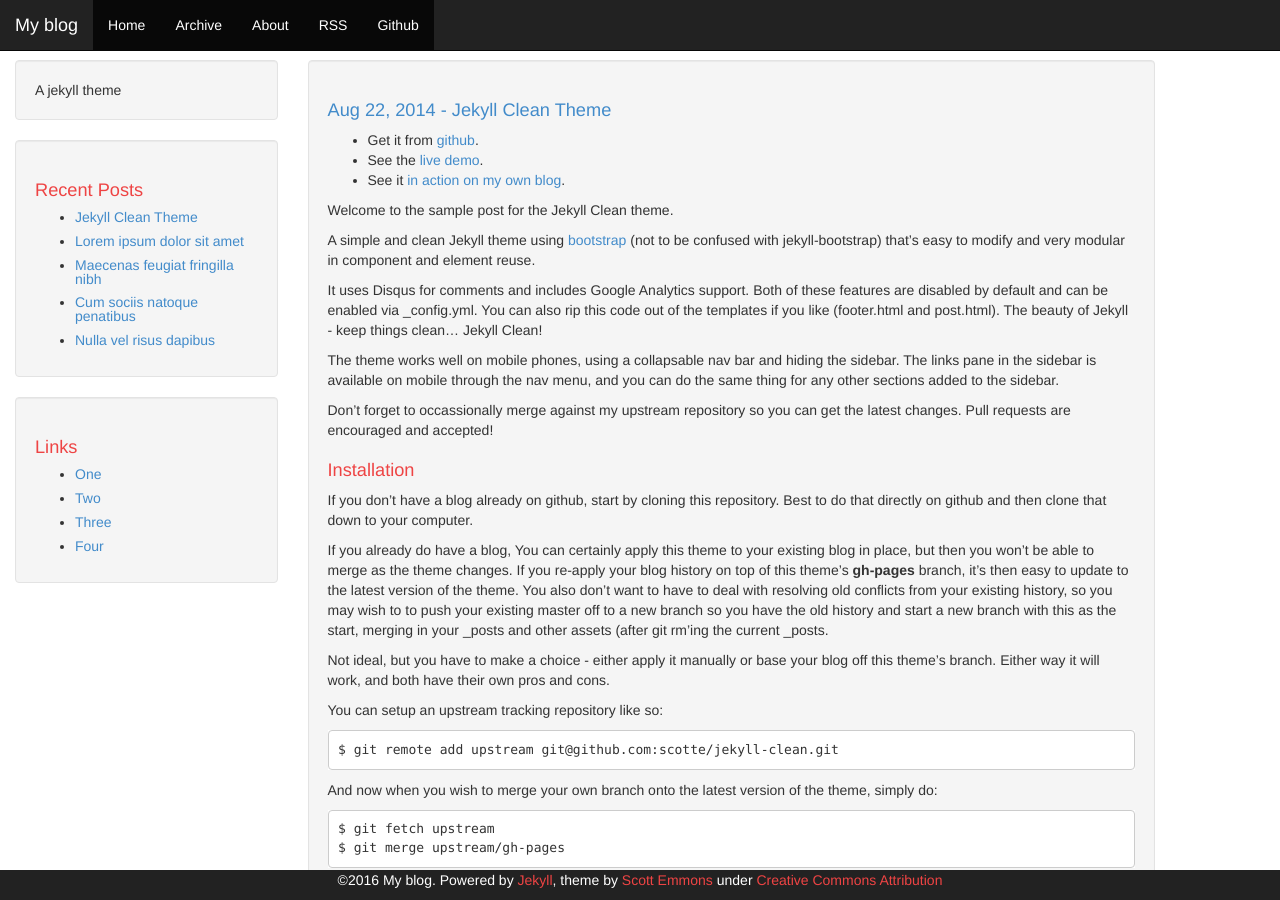
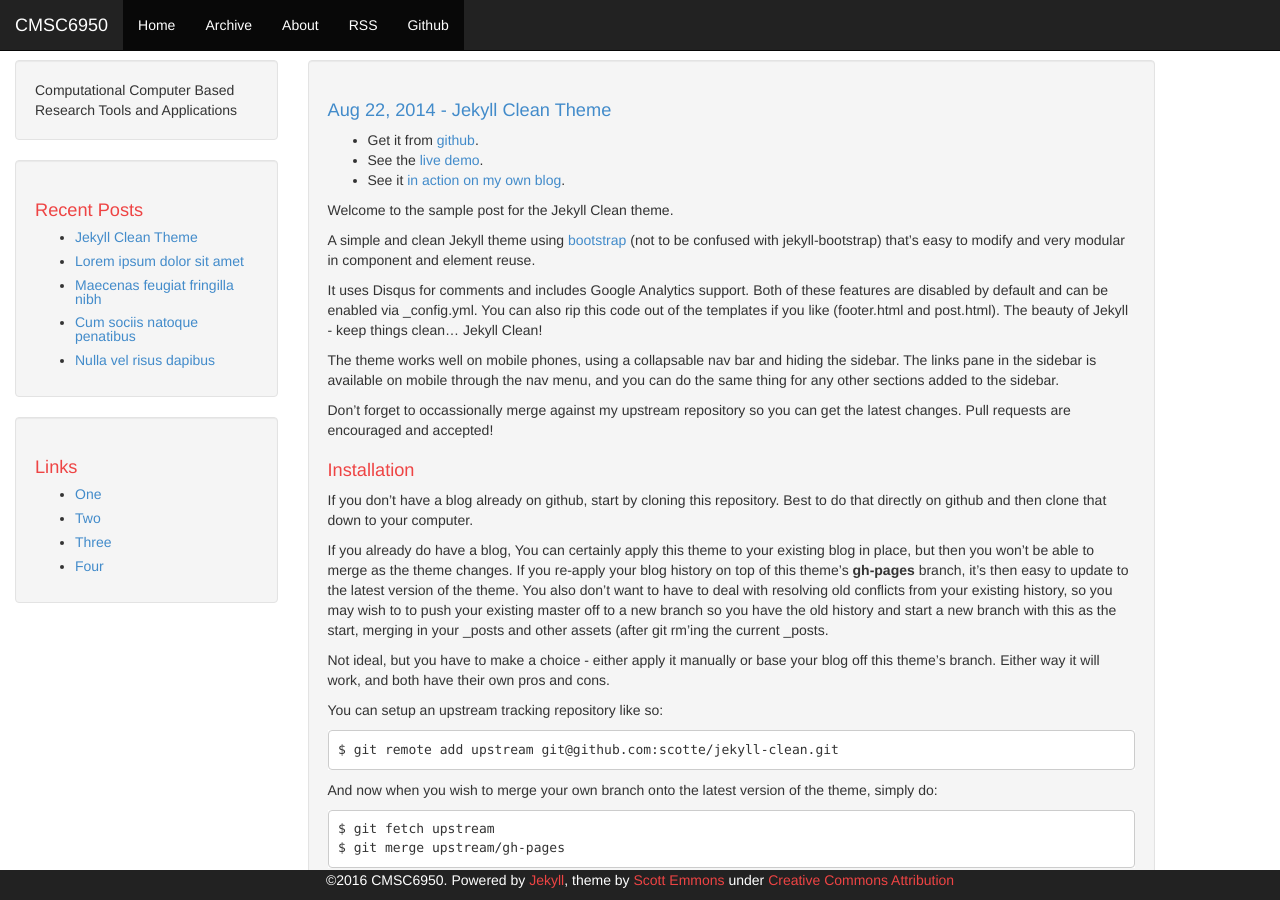
Before and after one commit to jmunroe/CMSC6950, a Jekyll site: the page built from index.html, in a window 1280 px wide and 900 px high. Built offline with Jekyll 4.4.1, drawn with Linux system fonts in a browser that asks for light colours; the list of posts is cut into pages by our own code.

Commit message:
change blog title

```diff
--- a/_config.yml
+++ b/_config.yml
@@ -1,7 +1,7 @@
 # Jekyll configuration
 
-name: My blog
-description: A jekyll theme
+name: CMSC6950
+description: Computational Computer Based Research Tools and Applications
 
 # url is currently only used only for the RSS feed in feed.xml
 url: https://jmunroe.github.io/CMSC6950
```
